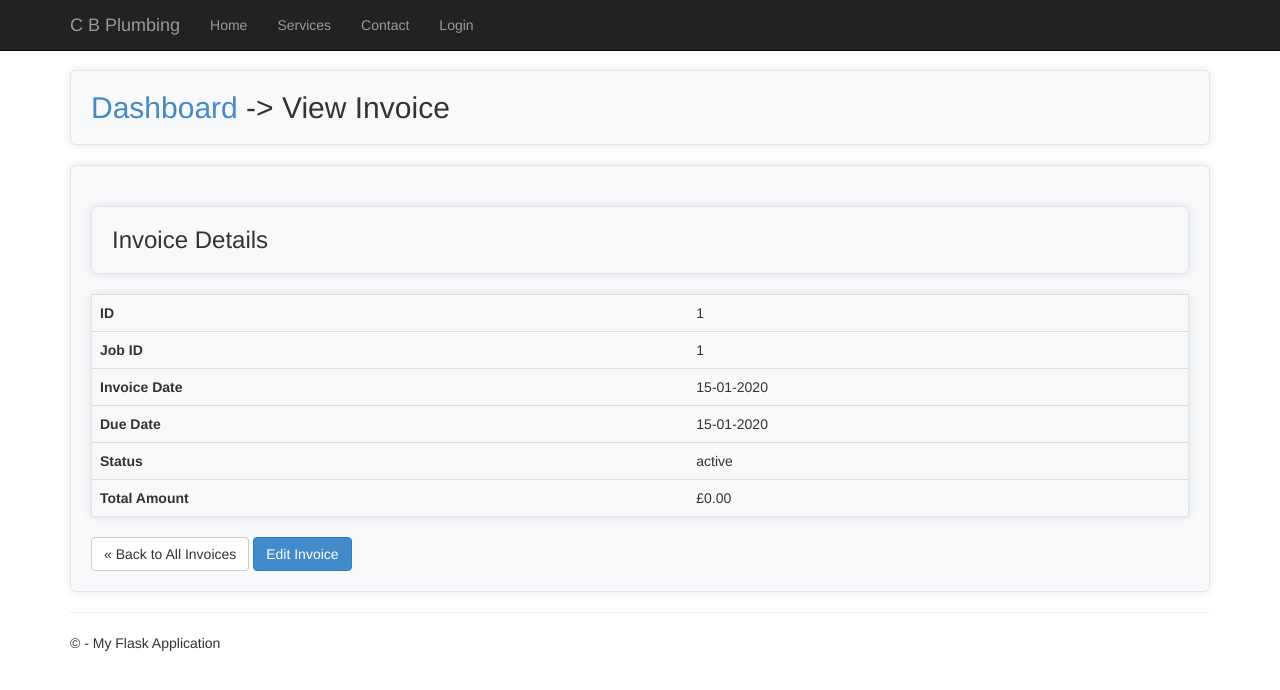
After one commit to KeironTJ/CBPlumbing, a Flask app: page /view_invoice/1 in a window 1280 px wide. The commit adds this page. Shown: the top 690 px of the page. Run offline with Flask 3, Linux system fonts and the light colour scheme; tables that the repository leaves empty hold one stand-in row (values such as "Sample post"); parts of the project's set-up code (start-up, migrations or seed data) failed here and were passed over; some libraries are stand-ins or nearby versions.

Commit message:
Add invoicing capabilities

```diff
--- a/CBPlumbing/CBPlumbing/models.py
+++ b/CBPlumbing/CBPlumbing/models.py
@@ -44,11 +44,12 @@ class Job(db.Model):
     job_type = db.Column(db.String(120), index=True)
     job_status = db.Column(db.String(120), index=True, default="Open")
     job_notes = db.Column(db.Text(240), index=True)
-    invoice_status = db.Column(db.String(120), index=True, default="Open")
+    invoice_status = db.Column(db.String(120), index=True, default="None")
     items = db.relationship('JobItems', backref='job', lazy='dynamic')
     job_created_date = db.Column(db.DateTime, default=datetime.utcnow)
     job_planned_date = db.Column(db.DateTime, nullable=True)
     job_completed_date = db.Column(db.DateTime, nullable=True)
+    invoices = db.relationship('Invoice', backref='job', lazy=True)
 
 class JobItems(db.Model):
     id = db.Column(db.Integer, primary_key=True, autoincrement=True)
@@ -64,6 +65,20 @@ class JobItems(db.Model):
         return self.item_quantity * self.item_cost
 
 
+class Invoice(db.Model):
+    id = db.Column(db.Integer, primary_key=True, autoincrement=True)
+    job_id = db.Column(db.Integer, db.ForeignKey('job.id'))
+    invoice_date = db.Column(db.DateTime, default=datetime.utcnow)
+    due_date = db.Column(db.DateTime)
+    status = db.Column(db.String(120), index=True, default="Active")
+    total_amount = db.Column(db.Float)
+
+    @hybrid_property
+    def total_amount(self):
+        return sum(item.item_total for item in self.job.items)
+
+
+
 @login.user_loader
 def load_user(id):
     return db.session.get(User, int(id))
--- a/CBPlumbing/CBPlumbing/templates/dash.html
+++ b/CBPlumbing/CBPlumbing/templates/dash.html
@@ -21,7 +21,7 @@
     <div class="dash-card">
         <div class="dash-card-title">Invoicing</div>
         <p><a class="btn btn-default" href="{{ url_for('dash') }}">Add Invoice &raquo;</a></p>
-        <p><a class="btn btn-default" href="{{ url_for('dash') }}">View Invoice &raquo;</a></p>
+        <p><a class="btn btn-default" href="{{ url_for('view_all_invoices') }}">View All Invoices &raquo;</a></p>
     </div>
     <div class="dash-card">
         <div class="dash-card-title">Contracts</div>
--- /dev/null
+++ b/CBPlumbing/CBPlumbing/templates/view_invoice.html
@@ -0,0 +1,44 @@
+{% extends "layout.html" %}
+
+{% block content %}
+
+<h2 class="title-card"> <a href="{{ url_for('dash') }}">Dashboard</a> -> {{ title }} </h2>
+
+<div class="title-card">
+    <h3 class="title-card"> Invoice Details</h3>
+
+    <table class="table table-striped table-card">
+        <tbody>
+            <tr>
+                <th>ID</th>
+                <td>{{ invoice.id }}</td>
+            </tr>
+            <tr>
+                <th>Job ID</th>
+                <td>{{ invoice.job_id }}</td>
+            </tr>
+            <tr>
+                <th>Invoice Date</th>
+                <td>{{ invoice.invoice_date.strftime('%d-%m-%Y') }}</td>
+            </tr>
+            <tr>
+                <th>Due Date</th>
+                <td>{{ invoice.due_date.strftime('%d-%m-%Y') }}</td>
+            </tr>
+            <tr>
+                <th>Status</th>
+                <td>{{ invoice.status }}</td>
+            </tr>
+            <tr>
+                <th>Total Amount</th>
+                <td>&pound;{{ '%.2f'|format(invoice.total_amount or 0) }}</td>
+            </tr>
+        </tbody>
+    </table>
+
+    <a class="btn btn-default" href="{{ url_for('view_all_invoices') }}">&laquo; Back to All Invoices</a>
+    <a class="btn btn-primary" href="{{ url_for('edit_invoice', invoice_id=invoice.id) }}"> Edit Invoice </a>
+
+</div>
+
+{% endblock %}
--- a/CBPlumbing/CBPlumbing/views.py
+++ b/CBPlumbing/CBPlumbing/views.py
@@ -8,8 +8,8 @@ from sqlalchemy.exc import IntegrityError
 import logging
 
 from CBPlumbing import app, db
-from CBPlumbing.forms import LoginForm, RegistrationForm, AddCustomerForm, AddJobForm, EditJobForm, JobItemForm
-from CBPlumbing.models import User, Customer, Job, JobItems
+from CBPlumbing.forms import LoginForm, RegistrationForm, AddCustomerForm, AddJobForm, EditJobForm, JobItemForm, InvoiceForm
+from CBPlumbing.models import User, Customer, Job, JobItems, Invoice
 from config import QueryConfig
 
 
@@ -88,6 +88,10 @@ def register():
 def dash():
     return render_template('dash.html', title='Dashboard')
 
+
+# Customer Routes
+
+
 @app.route('/add_customer', methods=['GET', 'POST'])
 @login_required
 def add_customer():
@@ -105,6 +109,7 @@ def add_customer():
         flash('Customer added successfully!')
         return redirect(url_for('view_all_customers'))
     return render_template('add_customer.html', title='Add Customer', form=form)
+
 
 @app.route('/edit_customer/<int:customer_id>', methods=['GET', 'POST'])
 @login_required
@@ -157,6 +162,7 @@ def view_customer(customer_id):
     return render_template('view_customer.html', title='Customers', subtitle="View Customer", customer=customer)
 
 
+# Job Routes
 
 @app.route('/add_job', methods=['GET', 'POST'])
 @login_required
@@ -233,9 +239,6 @@ def view_all_jobs():
 
 
 
-
-
-
 @app.route('/view_job/<int:job_id>', methods=['GET'])
 @login_required
 def view_job(job_id):
@@ -263,6 +266,7 @@ def delete_job(job_id):
     return redirect(url_for('view_all_jobs'))
 
 
+# Job Item Routes
 
 @app.route('/add_job_item/<int:job_id>', methods=['GET', 'POST'])
 @login_required
@@ -310,3 +314,61 @@ def delete_job_item(item_id):
     else:
         flash('Item not found!', 'error')
     return redirect(url_for('edit_job', job_id=job_id))
+
+
+# Invoice Routes
+
+@app.route('/view_all_invoices')
+def view_all_invoices():
+    invoices = Invoice.query.all()
+    return render_template('view_all_invoices.html', title='View All Invoices', invoices=invoices)
+
+
+@app.route('/add_invoice/<int:job_id>', methods=['GET', 'POST'])
+def add_invoice(job_id):
+    job = Job.query.get(job_id)
+    if job is None:
+        flash('Job not found!', 'error')
+        return redirect(url_for('view_all_jobs'))
+    existing_invoice = Invoice.query.filter_by(job_id=job_id).first()
+    if existing_invoice:
+        flash('An invoice for this job already exists!', 'error')
+        return redirect(url_for('view_all_invoices'))
+    form = InvoiceForm()
+    form.job_id.data = job_id  # Auto-populate the job_id field
+    if form.validate_on_submit():
+        invoice = Invoice(
+            job_id=form.job_id.data,
+            due_date=form.due_date.data,
+            status=form.status.data
+        )
+        job.invoice_status = 'Issued'
+        db.session.add(invoice)
+        db.session.commit()
+        return redirect(url_for('view_all_invoices'))
+    return render_template('add_invoice.html', title='Add Invoice', form=form)
+
+
+
+
+
+@app.route('/view_invoice/<int:invoice_id>')
+def view_invoice(invoice_id):
+    invoice = Invoice.query.get_or_404(invoice_id)
+    return render_template('view_invoice.html', title='View Invoice', invoice=invoice)
+
+
+
+@app.route('/edit_invoice/<int:invoice_id>', methods=['GET', 'POST'])
+def edit_invoice(invoice_id):
+    invoice = Invoice.query.get_or_404(invoice_id)
+    form = InvoiceForm(obj=invoice)
+    if form.validate_on_submit():
+        form.populate_obj(invoice)
+        job = Job.query.get(invoice.job_id)  # Fetch the associated job
+        if job:
+            job.invoice_status = form.status.data  # Update the invoice_status field with form data
+        db.session.commit()
+        flash('Invoice updated successfully!')
+        return redirect(url_for('view_invoice', invoice_id=invoice_id))
+    return render_template('edit_invoice.html', title='Edit Invoice', form=form, invoice=invoice)
--- a/CBPlumbing/config.py
+++ b/CBPlumbing/config.py
@@ -11,7 +11,7 @@ class Config(object):
 
 class QueryConfig(object):
     JOB_STATUS_LIST = ['Open', 'In Progress', 'Complete', 'Cancelled']
-    INVOICE_STATUS_LIST = ['Open', 'Issued', 'Paid', 'Cancelled']
+    INVOICE_STATUS_LIST = ['Active', 'Issued', 'Paid', 'Cancelled']
     CUSTOMER_STATUS_LIST = ['TRUE', 'FALSE']
     JOB_TYPE_LIST = ['Service', 'Warranty', 'Install', 'Repair', 'Other']
     JOB_PRIORITY_LIST = ['Low', 'Medium', 'High']
```
Also changed, not shown: CBPlumbing/CBPlumbing/forms.py (+7 -0 lines), CBPlumbing/CBPlumbing/templates/add_invoice.html (added, +32 -0 lines), CBPlumbing/CBPlumbing/templates/edit_invoice.html (added, +32 -0 lines), CBPlumbing/CBPlumbing/templates/edit_job.html (+4 -3 lines), CBPlumbing/CBPlumbing/templates/view_all_invoices.html (added, +50 -0 lines), CBPlumbing/app.db, 2 other files.
